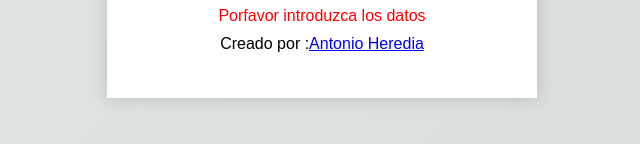
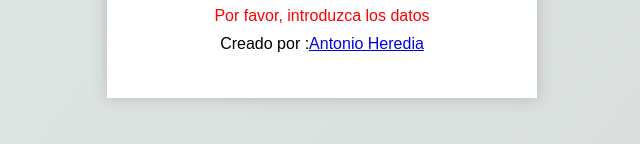
Before and after one commit to Heran76/qrgenerador, a plain HTML site: page index.html in a window 1280 px wide. Both pictures are taken after a click on the button "GENERAR QR". Shown: the part 460-604 px from the top of the page, 318-958 px from the left. Drawn offline with Linux system fonts and the light colour scheme.

Commit message:
revision

```diff
--- a/index.html
+++ b/index.html
@@ -6,6 +6,7 @@
     <meta name="viewport" content="width=device-width, initial-scale=1.0">
     <title>QR Code Generator</title>
     <link rel="stylesheet" href="./style.css">
+    <script defer src="/main.js"></script>
 </head>
 <body>
     <div class="container">
@@ -18,6 +19,5 @@
         <div id="qr-image"><span class="error"></span><br/><img src="" id="img" /></div>
         <p class="creator">Creado por :<a href="https://portfolioantonioheredia.netlify.app/" target="_blank">Antonio Heredia</a></p>
     </div>
-    <script src="./main.js"></script>
 </body>
 </html>
--- a/main.js
+++ b/main.js
@@ -1,19 +1,21 @@
 function generateQR() {
-    document.querySelector("#qr-image").style.display = "block";
-    let QRtext = document.querySelector("#text").value;
-    let { value: QRwidth } = document.querySelector("#width");
-    let { value: QRheight } = document.querySelector("#height");
-    if(QRtext.trim().length == 0) {
-        document.querySelector("#qr-image .error").innerHTML = "Porfavor introduzca los datos";
-        document.querySelector("#qr-image .error").style.color="red";
-        document.querySelector("#img").style.display = "none";
+    // Muestra la sección donde estará el QR
+    const qrImageDiv = document.querySelector("#qr-image");
+    const qrText = document.querySelector("#text").value;  // Cambié "texto" a "text"
+    const qrWidth = document.querySelector("#width").value || 240;
+    const qrHeight = document.querySelector("#height").value || 240;
+    const qrImg = document.querySelector("#img");
+    const errorMessage = document.querySelector("#qr-image .error");
+
+    if (qrText.trim().length === 0) {
+        errorMessage.innerHTML = "Por favor, introduzca los datos";
+        errorMessage.style.color = "red";
+        qrImg.style.display = "none";
     } else {
-        document.querySelector("#img").style.display = "block";
-        document.querySelector("#qr-image .error").innerHTML = "";
-        document.querySelector("#img").src = `gi/?size=${getDimension(QRwidth)}x${getDimension(QRheight)}&data=${QRtext}`;
+        qrImg.style.display = "block";
+        errorMessage.innerHTML = "";
+        qrImg.src = `https://api.qrserver.com/v1/create-qr-code/?size=${qrWidth}x${qrHeight}&data=${encodeURIComponent(qrText)}`;
     }
+
+    qrImageDiv.style.display = "block";
 }
-
-function getDimension(dimension){
-    return dimension.length === 0 ? 240 : dimension
-}
```
